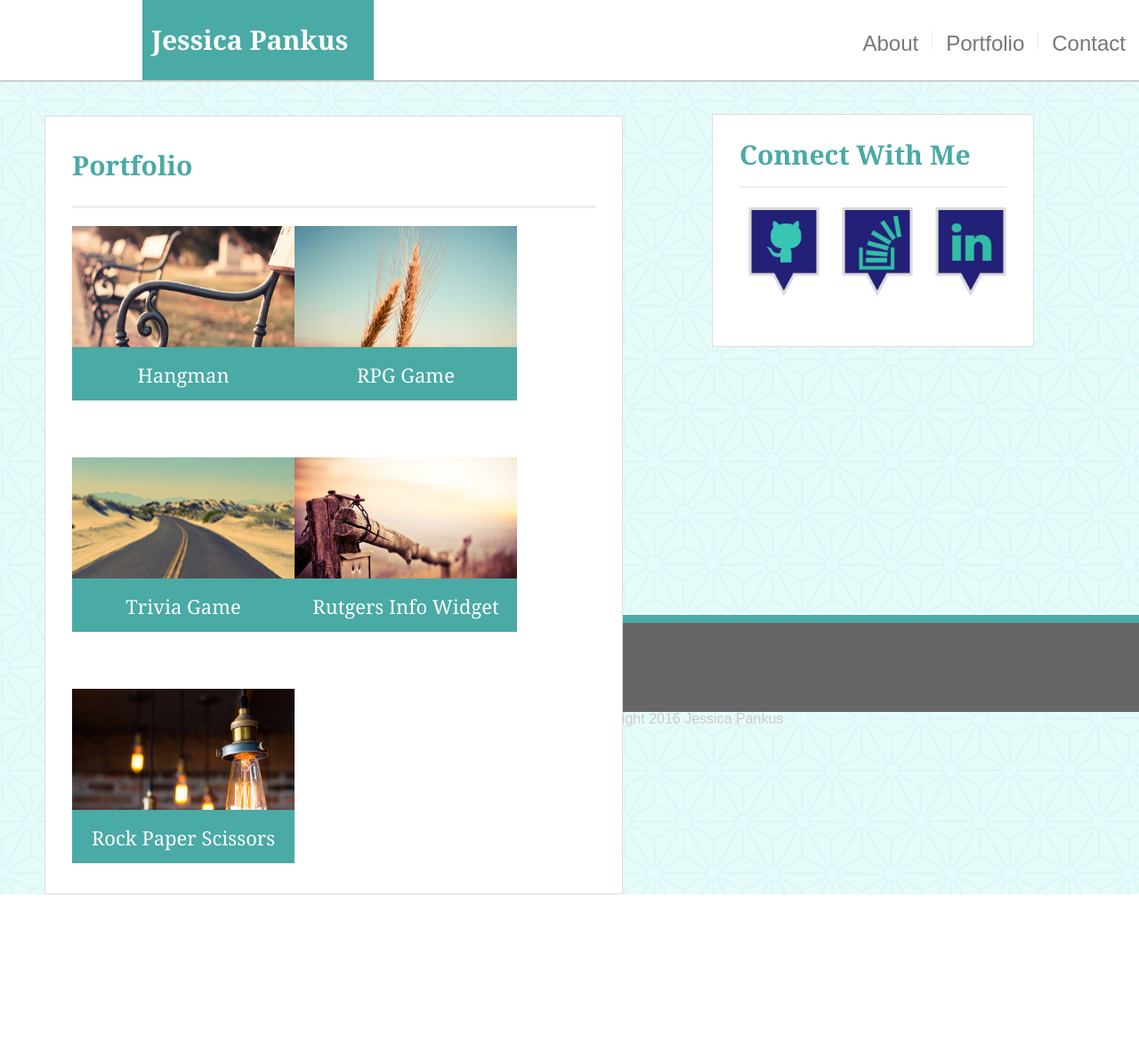
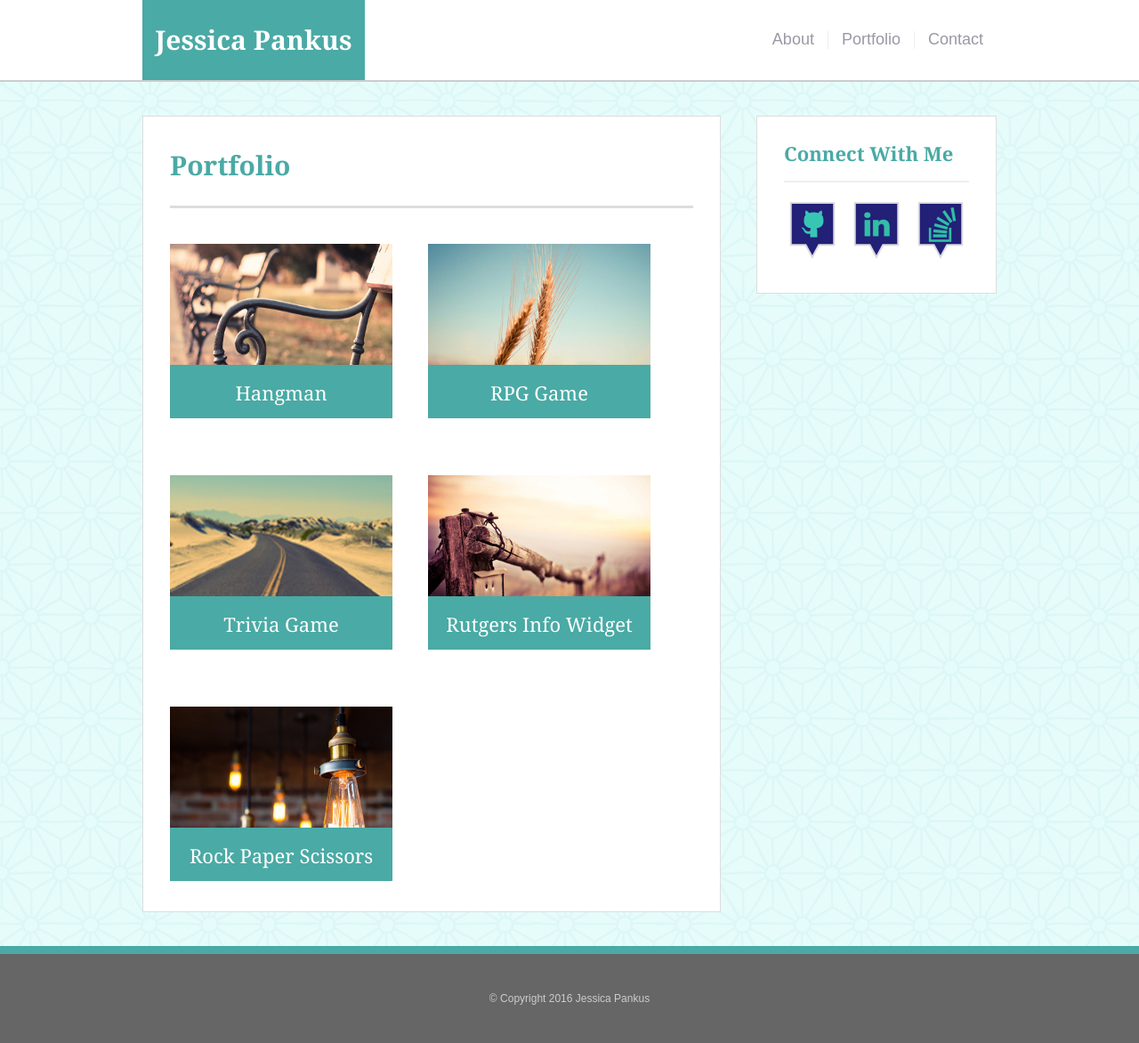
Before and after one commit to jpankus/Basic-Portfolio, a PHP site: page /portfolio.html in a window 1280 px wide. Shown: the whole page at 89% size. Before the commit the page ends 1005 px from the top, so only its background shows below. Run offline with PHP 8.4, Linux system fonts and the light colour scheme.

Commit message:
file upload

```diff
--- a/assets/css/style.css
+++ b/assets/css/style.css
@@ -1,4 +1,4 @@
-/* main tags */
+
 * {
 	margin: 0
 }
@@ -7,27 +7,32 @@ html, body {
 	height: 100%;
 }
 
+.wrapper {
+	min-height: 100%;
+	height: auto !important;
+	height: 100%;
+	margin: 0 auto -100px;
+}
+
+.push {
+	height: 100px;
+}
 
 body {
-	background-image: url('../images/textured_background.png');
-	font-family: 'Arial', 'Helvetica Neue', Helvetica, sans-serif;
+	background: url('../images/textured_background.png') #ffffff;
 	margin: 0px;
 	padding: 0px;
+	font-family: 'Arial', 'Helvetica Neue', Helvetica, sans-serif;
 	font-size: 18px;
-	color: #777;
+	color: #777777;
 }
-header {
-	background: #fff;
-	border-bottom:2px solid #ccc;
+
+a {
+	color: #9999A5;
+	text-decoration: none;
 }
-h1 {
-	font-family: 'Georgia', Times, Times New Roman, serif;
-	font-weight: bold;
-	font-size: 30px;
-	font: center;
-	color: #fff;
-}
-h2 {
+
+h1, h2, h3 {
 	font-family: 'Georgia', Times, Times New Roman, serif;
 	font-weight: bold;
 	font-size: 30px;
@@ -35,210 +40,38 @@ h2 {
 }
 
 h3 {
-	font-family: 'Georgia', Times, Times New Roman, serif;
-	font-weight: bold;
-	font-size: 30px;
-	color: #4aaaa5;
-}
-nav {
-	height: 20px;
-	display: flex;
-	justify-content: flex-end;
-	float:right;
-	position:absolute;
-	right:0;
-}
-p {
-	font-size:24px;
-	line-height:120%;
+	font-size: 22px
 }
 
-section {
+header {
 	background: #ffffff;
-	border: 1px solid #dddddd;
-	width: 588px;
-	padding: 40px 30px 30px 30px;
-	position: absolute;
-	left: 50px;
-}
-aside {
-	width: 300px;
-	position: absolute;
-	left: 800px;
-	top: 128px;
-	height: 200px;
-	border: 1px solid #dddddd;
-	padding: 30px;
-	background-color: white;
-	display:inline-block;
-	float: left;
+	border-bottom: 2px solid #cccccc;
 }
 
-a {
-	color: #777777;
-	text-decoration:none;
+#portfolio_pic_block {
+	width: 540px;
+	margin-top: 40px;
+	display: flex;
+	justify-content: space-between;
+	flex-wrap: wrap;
 }
 
-form {
-	margin-top: 27px;
-}
-
-label {
-
-}
-
-input {
-	background: #4aaaa5;
-	border: 0px;
-	outline: none;
-	width: auto;
-	margin-top: 15px;
-	padding: 10px 30px;
-	font-size: 18px;
-	color: white;
-}
-
-textarea {
-	font-color: #777;
-	text-decoration:none;
-}
-
-/* Id's */
-
-#header-block {
-	width: 960px;
-	height: 90px;
-	margin: 0px auto;
-	display: flex;
-	align-items: center;
-	justify-content: space-between;
-}
-#main-block-contact {
-	width: 700px;
-	margin: 38px auto;
-	justify-content: space-between;
-	display:inline-block;
-	float: left;
-
-}
-#main-block-about {
-	width: 700px;
-	margin: 38px auto;
-	justify-content: space-between;
-	display:inline-block;
-	float: left;
-}
-
-#main-block-portfolio {
-	width: 50%;
-	height:80%;
-	margin: 38px auto;
-	justify-content: space-between;
-	display:inline-block;
-	float: left;
-
-}
-
-#portfolio-block {
-	background: #ffffff;
-	border: 1px solid #dddddd;
-	width: 588px;
-	padding: 40px 30px 30px 30px;
-	position: absolute;
-	left: 50px;
-
-}
-
-#about-image {
-	width:200px;
-	margin: 10px 25px 10px 0px;
-	float: left;
-}
-#connect-grey-line {
-	background: #eee;
-	height: 2px;
-	margin: 20px 0 22px 0;
-}
-#content-grey-line {
-	background: #eee;
-	height: 3px;
-	margin: 30px 0 20px 0;
-}
-#icons {
-	width: 400px;
-	height: 60px;
-	justify-content: space-between;
-}
-#footer-text {
-	font-size: 16px;
-	color: #cccccc;
-}
-#footer {
-	background: #666666;
-	border-top: 9px solid #4aaaa5;
-	height: 100px;
-	display: flex;
-	align-items: center;
-	justify-content: center;
-}
-
-/* classes */
-.push{
-	height: 100px;
-}
-
-.wrapper {
-	min-height: 100%;
-	height: auto;
-	height: 100%;
-	margin: 0 auto -109px;
-
-}
-.header-text {
-	background: #4aaaa5;
-	padding-left: 10px;
-	width: 250px;
-	height: 90px;
-	display: flex;
-	align-items: center;
-}
-.nav-link {
-	background: white;
-	height: 100%;
-	padding: 0px 15px;
-	transition: all 0.2s linear;
-
-}
-.nav-grey-line {
-	background: #efefef;
-	width: 1px;
-	height: 100%;
-}
-.port-section {
-	background: #fff;
-	width: 100%;
-	height: 40px;
-	margin-top: 136px;
-	padding-top: 20px;
-	position: absolute;
-	font-size: 22px;
-	color: white;
-	text-align: center;
-}
 .portfolio_pic {
 	height: 200px;
 	float:left;
 	margin-bottom: 60px;
 	position: relative;
 }
+
+.port-pic-1{
+	width:250px;
+	height:180px;
+}
+
 .portfolio_pic:last-child {
 	margin-bottom: 0px;
 }
 
-.port-pic-1 {
-	width:250px;
-	height:180px;
-}
 .portfolio_pic_text_block {
 	background: #4aaaa5;
 	width: 100%;
@@ -253,17 +86,161 @@ textarea {
 	transition: all 0.2s linear;
 }
 
-.portfolio_pic:last-child {
-	margin-bottom: 0px;
+.portfolio_pic_text_block:hover {
+	background: #777777;
 }
 
+#header_block {
+	width: 960px;
+	height: 90px;
+	margin: 0px auto;
 
-#get-hub-icon{
-	width:100px;
+	display: flex;
+	align-items: center;
+	justify-content: space-between;
 }
-#stacked-icon{
-	width: 100px;
+
+#header_name_text_block {
+	background: #4aaaa5;
+	width: 250px;
+	height: 90px;
+
+	display: flex;
+	align-items: center;
 }
-#linkedin-icon{
-	width: 100px;
+
+#header_name_text {
+	margin: auto;
+	color: white;
 }
+#about-image {
+	width:200px;
+	margin: 10px 25px 10px 0px;
+	float: left;
+}
+
+nav {
+	height: 20px;
+	display: flex;
+	justify-content: flex-end;
+}
+
+.nav_link {
+	background: white;
+	height: 100%;
+	padding: 0px 15px;
+	transition: all 0.2s linear;
+}
+
+.nav_link:hover {
+	background: #efefef;
+}
+
+.nav_vertical_bar {
+	background: #efefef;
+	width: 1px;
+	height: 100%;
+}
+
+#main_block {
+	width: 960px;
+	margin: 38px auto;
+	display: flex;
+	justify-content: space-between;
+}
+
+section, aside {
+	background: #ffffff;
+	border: 1px solid #dddddd;
+	width: 588px;
+	padding: 40px 30px 30px 30px;
+}
+
+section p {
+	line-height: 190%;
+}
+
+#section_grey_line {
+	background: #dddddd;
+	height: 3px;
+	margin: 30px 0 20px 0;
+}
+
+aside {
+	width: 208px;
+	height: 133px;
+	padding: 30px 30px 35px 30px;
+}
+
+aside img {
+	width: 64px;
+	height: 64px;
+	transition: all 0.2s linear;
+}
+
+aside img:hover {
+	opacity: 0.7;
+}
+
+#aside_grey_line {
+	background: #EEEEEE;
+	height: 2px;
+	margin: 20px 0 22px 0;
+}
+
+#social_images {
+	display: flex;
+	justify-content: space-between;
+}
+form {
+	margin-top: 27px;
+}
+
+input, textarea {
+	border: 1px solid #dddddd;
+	width: 564px;
+	margin-top: 7px;
+	padding: 9px;
+	font-size: 14px;
+	color: #a9a9a9;
+}
+
+input[type=submit] {
+	background: #4aaaa5;
+	border: 0px;
+	outline: none;
+	width: auto;
+	margin-top: 15px;
+	padding: 10px 30px;
+	font-size: 18px;
+	color: white;
+	transition: all 0.2s linear;
+}
+
+input[type=submit]:hover {
+	background: #777777;
+}
+
+textarea {
+	height: 198px;
+}
+
+footer {
+	background: #666666;
+	border-top: 9px solid #4aaaa5;
+	height: 100px;
+
+	display: flex;
+	align-items: center;
+	justify-content: center;
+}
+
+#footer_text {
+	font-size: 12px;
+	color: #cccccc;
+}
+
+#profile_image {
+	margin: 10px 25px 10px 0px;
+	float: left;
+}
--- a/portfolio.html
+++ b/portfolio.html
@@ -1,43 +1,32 @@
 <!DOCTYPE html>
-<html lang="eng">
+<html>
 <head>
-<!-- My Portfolio Homework -->
-	<title> Jessica's Portfolio</title>
+	<title>Jessica Basic Portfolio</title>
 
 	<link rel="stylesheet" type="text/css" href="assets/css/reset.css">
 	<link rel="stylesheet" type="text/css" href="assets/css/style.css">
 </head>
-
 <body>
 	<div class="wrapper">
-		<!-- header top nav area -->
+
 		<header>
-		<div id="header-block">
-			<div class="header-text">
-				<h1> Jessica Pankus</h1>
+			<div id="header_block">
+				<div id="header_name_text_block"><h1 id="header_name_text">Jessica Pankus</h1></div>
 				<nav>
-				<div class="nav-link">
-						<p><a href="index.html">About</a></p>
-				</div>
-				<div class="nav-grey-line"></div>
-				<div class="nav-link">
-						<p><a href="portfolio.html">Portfolio</a></p>
-				</div>
-				<div class="nav-grey-line">
-				</div>
-				<div class="nav-link">
-						<p><a href="contact.html">Contact</a></p>
-				</div>
+					<div class="nav_link"><p><a href="index.html">About</a></p></div>
+					<div class="nav_vertical_bar"></div>
+					<div class="nav_link"><p><a href="portfolio.html">Portfolio</a></p></div>
+					<div class="nav_vertical_bar"></div>
+					<div class="nav_link"><p><a href="contact.html">Contact</a></p></div>
 				</nav>
-			</div>
 			</div>
 		</header>
 
-<!-- Portfolio Area -->
-<div id="main-block-portfolio">
-	<div id="portfolio-block">
+		<div id="main_block">
+			<section>
 				<h2>Portfolio</h2>
-			<div id="content-grey-line"></div>
+				<div id="section_grey_line"></div>
+
 				<div id="portfolio_pic_block">
 					<div class="portfolio_pic">
 						<a href="#"><div class="portfolio_pic_text_block">Hangman</div></a>
@@ -59,34 +48,25 @@
 						<a href="#"><div class="portfolio_pic_text_block">Rock Paper Scissors</div></a>
 						<img class="port-pic-1" src="assets/images/port_5.jpg" alt="Rock Paper Scissors">
 					</div>
+				</div>
+			</section>
 
-</div>
-			</div>
-
-<!-- Side Area -->
 			<aside>
 				<h3>Connect With Me</h3>
-		<div id="connect-grey-line"></div>
-				<div id="icons">
-					<a href="https://github.com/jpankus" target="_blank"><img id="get-hub-icon" src="assets/images/icon_github.png" alt="GitHub"></a>
-					<a href="https://stackoverflow.com/users/story/7085480" target="_blank"><img id="stacked-icon" src="assets/images/icon_stackof.png" alt="StackOverflow"></a>
-					<a href="https://www.linkedin.com/in/jessica-pankus-b472693b" target="_blank"><img id="linkedin-icon" src="assets/images/icon_linkedin.png" alt="LinkedIn"></a>
-
+				<div id="aside_grey_line"></div>
+				<div id="social_images">
+					<a href="https://github.com/jpankus" target="_blank"><img src="assets/images/icon_github.png" alt="GitHub"></a>
+					<a href="https://www.linkedin.com/in/jessica-pankus-b472693b" target="_blank"><img id="aside_icon_middle" src="assets/images/icon_linkedin.png" alt="LinkedIn"></a>
+					<a href="https://stackoverflow.com/users/story/7085480" target="_blank"><img src="assets/images/icon_stackof.png" alt="StackOverflow"></a>
 				</div>
 			</aside>
 		</div>
 
-
-<!-- Footer -->
 		<div class="push"></div>
 	</div>
 
-	<div id="footer"></div>
-	</div>
-
 	<footer>
-		<div id="footer-text">&copy; Copyright 2016 Jessica Pankus</div>
+		<div id="footer_text">&copy; Copyright 2016 Jessica Pankus</div>
 	</footer>
-
 </body>
 </html>
```
Also changed, not shown: contact.html (+28 -51 lines), index.html (+22 -40 lines). Lines whose indentation alone changed are shown as unchanged.
